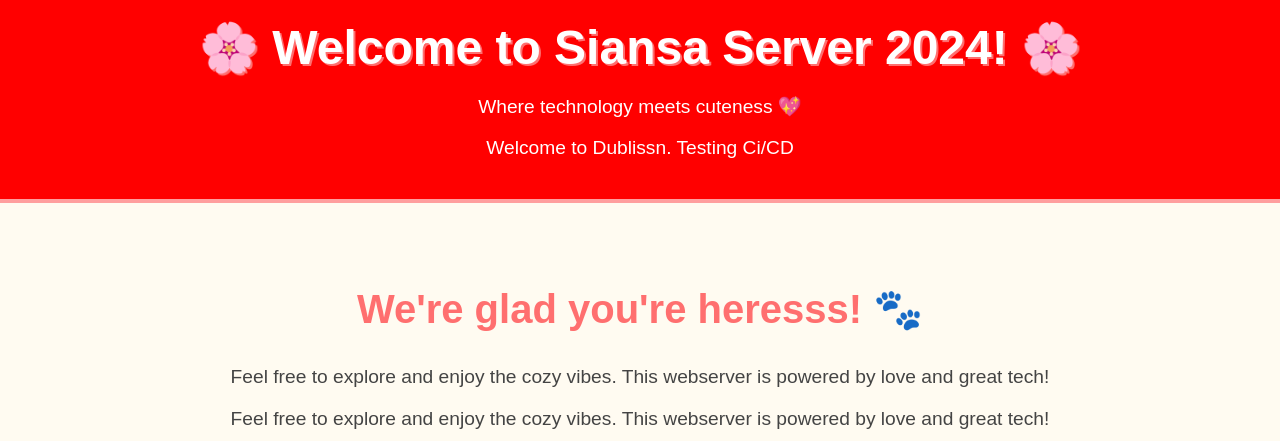
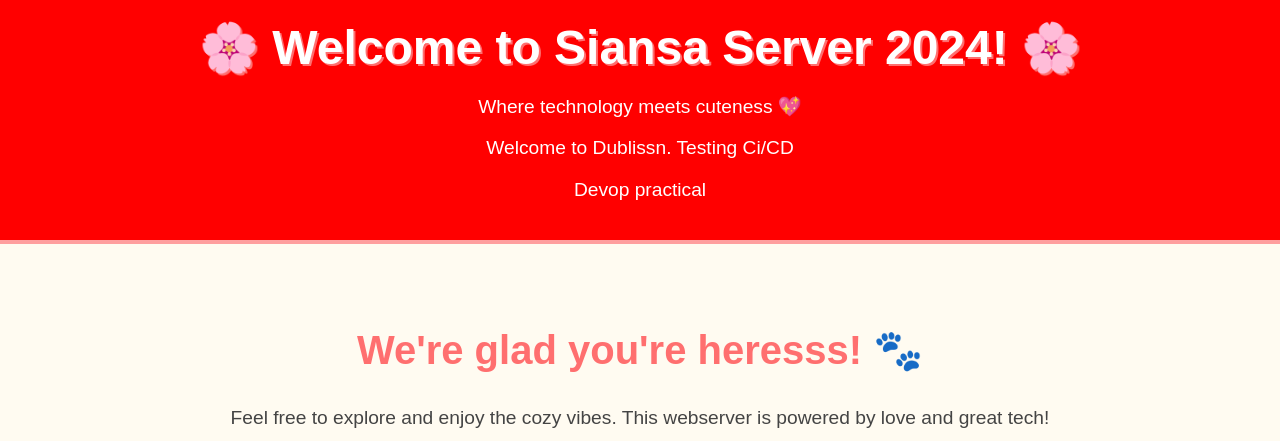
Before and after one commit to soniamohan24/siansiansaWebServer, a Flask app: page / in a window 1280 px wide. Shown: the top 441 px of the page. Run offline with Flask 3, Linux system fonts and the light colour scheme.

Commit message:
msg change

```diff
--- a/templates/index.html
+++ b/templates/index.html
@@ -65,7 +65,8 @@
   <header>
     <h1>🌸 Welcome to Siansa Server 2024! 🌸</h1>
     <p>Where technology meets cuteness 💖</p>
-    <p>Welcome to Dublissn. Testing Ci/CD</p>
+    <p>Welcome to Dublissn. Testing Ci/CD </p>
+     <p>Devop practical </p>
   </header>
   <main>
     <h2>We're glad you're heresss! 🐾</h2>
```
